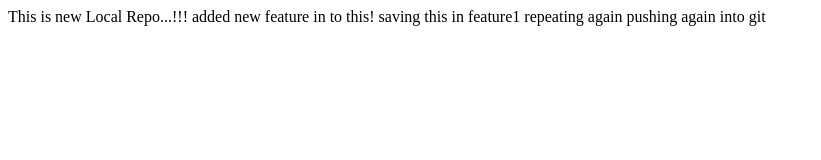
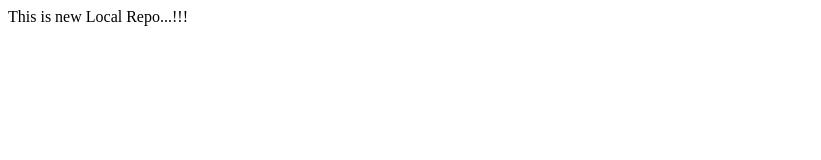
Before and after one commit to varadgupta/LocalRepo, a plain HTML site: page index.html in a window 1280 px wide. Shown: the whole page, without its empty margins (0-821 px from the left). Drawn offline with Linux system fonts and the light colour scheme.

Commit message:
Committing

```diff
--- a/index.html
+++ b/index.html
@@ -1,7 +1,3 @@
 <p>
     This is new Local Repo...!!!
-    added new feature in to this!
-    saving this in feature1
-    repeating again
-    pushing again into git
 </p>
```
